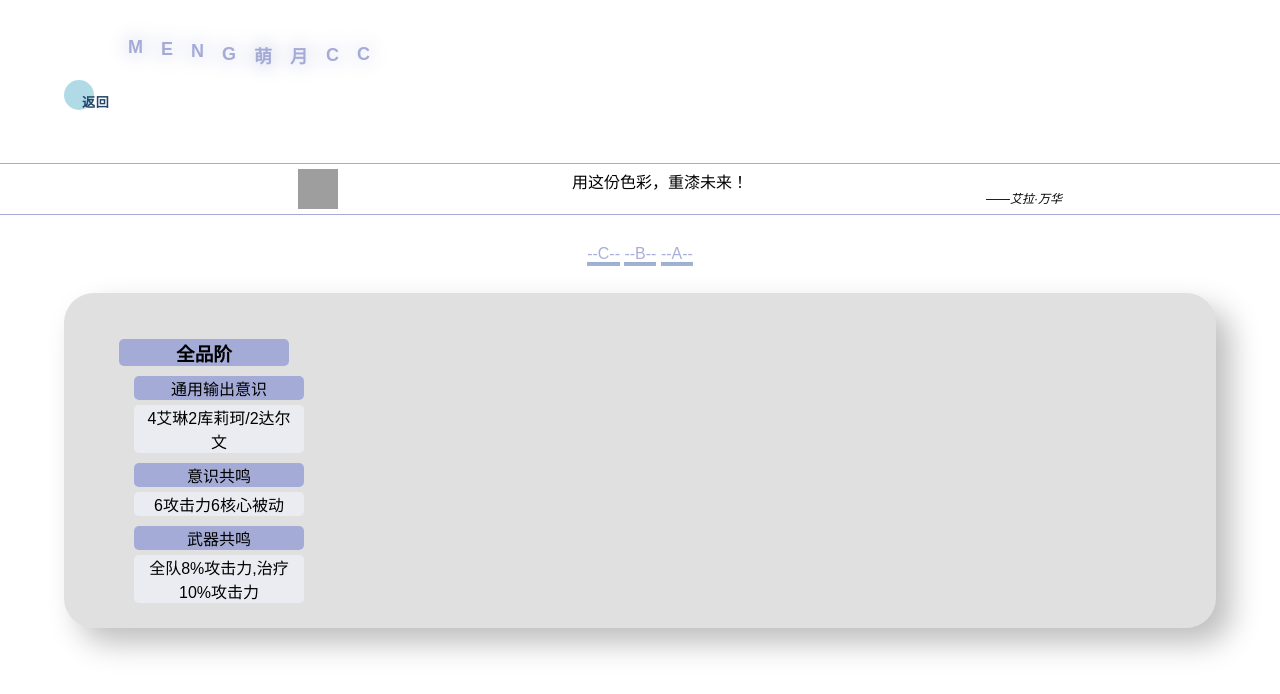
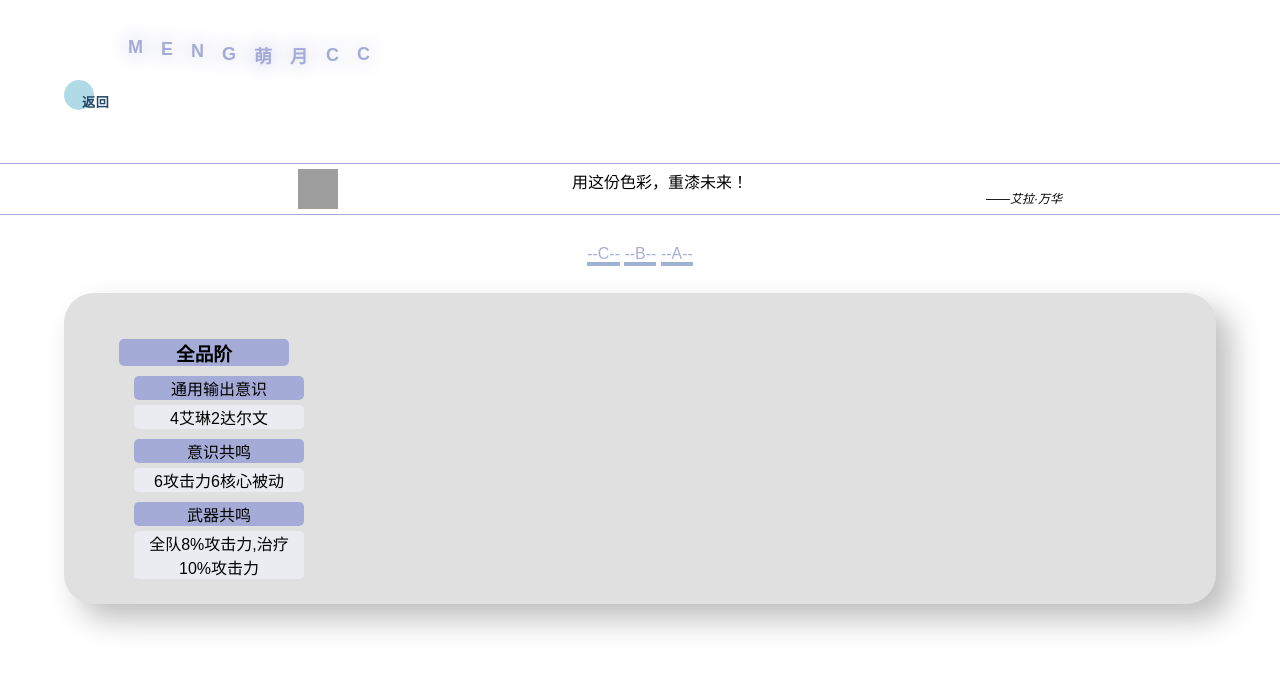
Before and after one commit to 687Jum/meng, a plain HTML site: page 1/b/alwh.html in a window 1280 px wide. Drawn offline with Linux system fonts and the light colour scheme; grey boxes are pictures that could not be loaded.

Commit message:
Update alwh.html

```diff
--- a/1/b/alwh.html
+++ b/1/b/alwh.html
@@ -60,7 +60,7 @@
         <input type="radio" id="gx1" name="1" checked />
         <div class="page">
           <!-- 1111111111 -->
-          <div class="card"><div class="p3">全品阶</div><div class="p2">通用输出意识</div><div class="p1">4艾琳2库莉珂/2达尔文</div><div class="p2">意识共鸣</div><div class="p1">6攻击力6核心被动</div><div class="p2">武器共鸣</div><div class="p1">全队8%攻击力,治疗10%攻击力</div>
+          <div class="card"><div class="p3">全品阶</div><div class="p2">通用输出意识</div><div class="p1">4艾琳2达尔文</div><div class="p2">意识共鸣</div><div class="p1">6攻击力6核心被动</div><div class="p2">武器共鸣</div><div class="p1">全队8%攻击力,治疗10%攻击力</div>
 
           </div>
           <!-- 1111111111 -->
```
